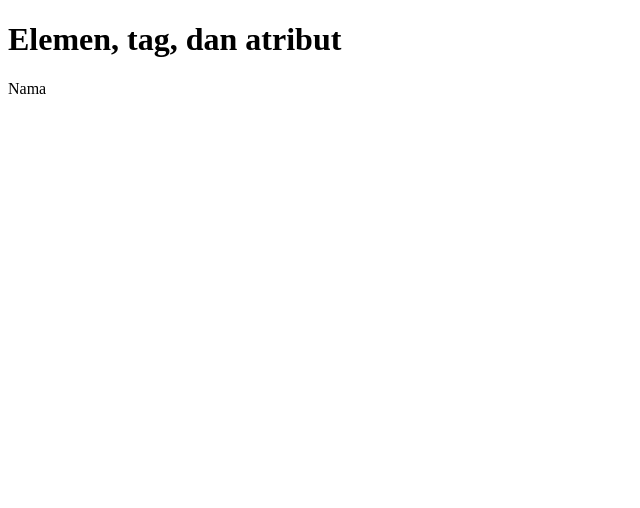
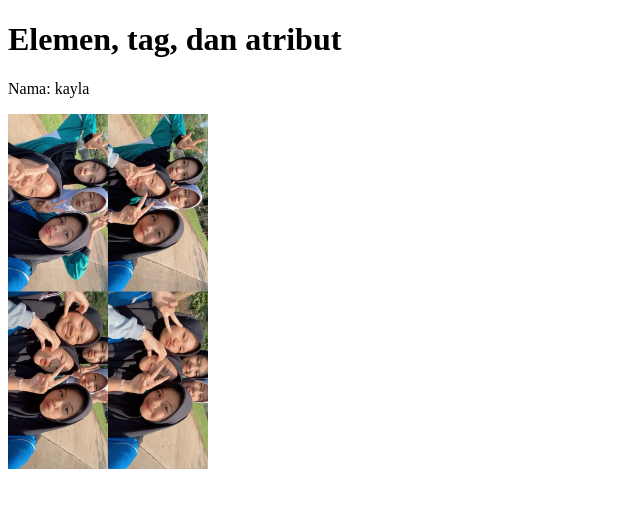
Before and after one commit to kaylakhansa24/latihan3, a plain HTML site: page index.html in a window 1280 px wide. Shown: the whole page, without its empty margins (0-640 px from the left). Drawn offline with Linux system fonts and the light colour scheme.

Commit message:
menambah foto

```diff
--- a/index.html
+++ b/index.html
@@ -8,8 +8,11 @@
 
 
   <body>
+
+
      <h1> Elemen, tag, dan atribut</h1>
-  </body>
-  <p>Nama</p>
+     <p>Nama: kayla</p>
+     <img src="./fotokawan.jpg" alt="Foto saya" width="200">
+    </body>
 
-  <!-- Custom Styles -
+    </html>
```
Also changed, not shown: fotokawan.jpg (added).
